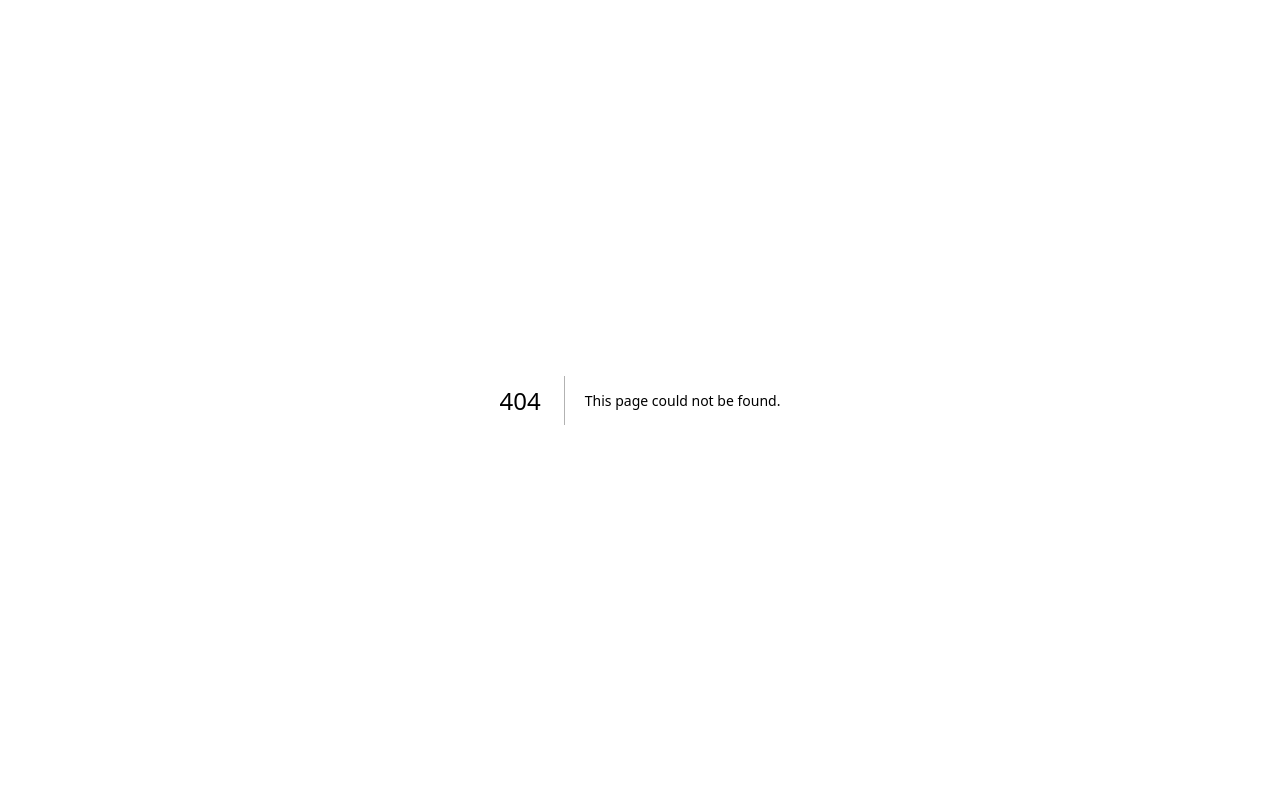
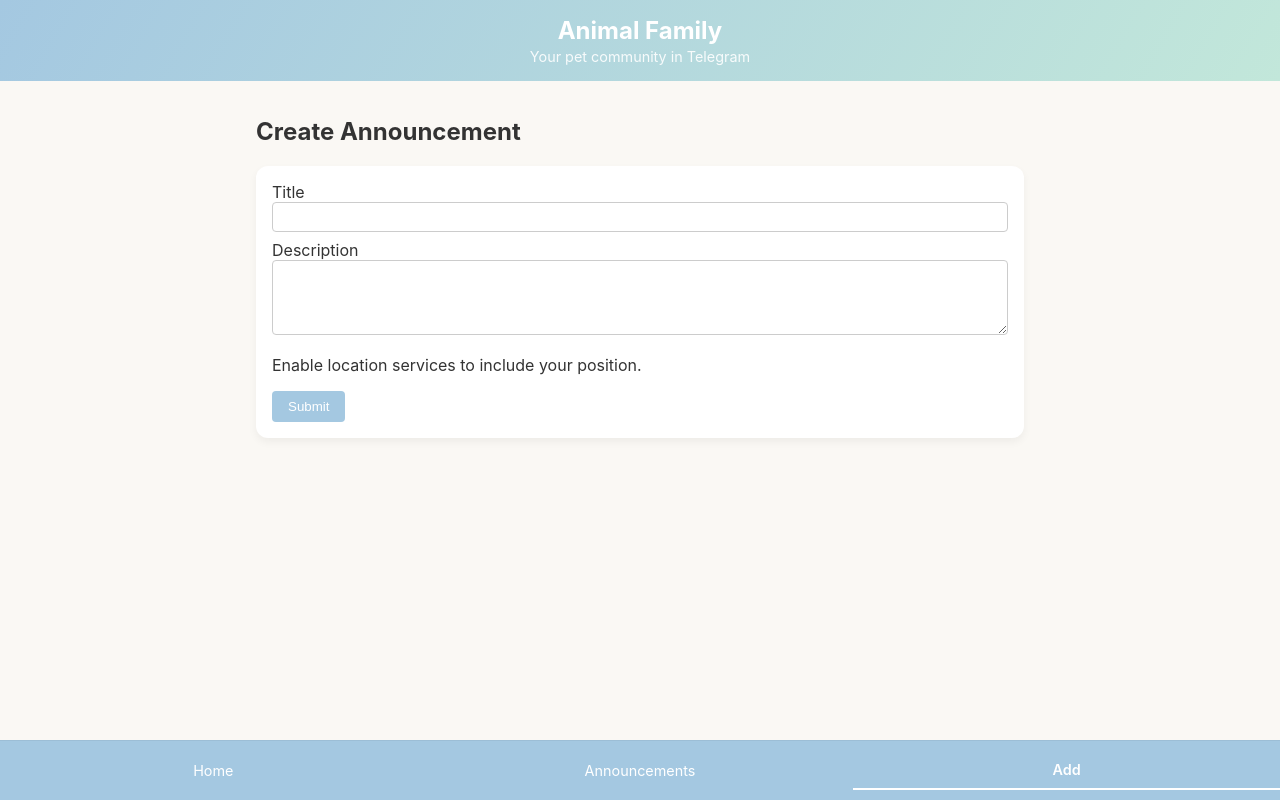
Before and after one commit to ZUA228132/animalfamily, a Next.js app: page /create in a window 1280 px wide. Before the commit this address had no page. Built offline with nearby package versions, Linux system fonts and the light colour scheme; no server answers.

Commit message:
Add files via upload

```diff
--- a/components/FooterNav.tsx
+++ b/components/FooterNav.tsx
@@ -21,9 +21,22 @@ export default function FooterNav() {
       >
         Announcements
       </Link>
-      <Link href="/admin" className={currentPath === '/admin' ? 'active' : ''}>
-        Admin
+      <Link
+        href="/create"
+        className={currentPath === '/create' ? 'active' : ''}
+      >
+        Add
       </Link>
+      {/* The Admin link is hidden by default.  To expose it in your
+          deployment set NEXT_PUBLIC_SHOW_ADMIN_NAV to 'true'. */}
+      {process.env.NEXT_PUBLIC_SHOW_ADMIN_NAV === 'true' && (
+        <Link
+          href="/admin"
+          className={currentPath === '/admin' ? 'active' : ''}
+        >
+          Admin
+        </Link>
+      )}
     </nav>
   );
 }
--- a/components/Header.tsx
+++ b/components/Header.tsx
@@ -1,11 +1,19 @@
 /**
  * Top header component with the title and optional subtitle.
  */
+import useTelegram from '../hooks/useTelegram';
+
 export default function Header() {
+  // Use Telegram WebApp context to personalise the header and apply theme.
+  const { user } = useTelegram();
   return (
     <header className="header">
       <h1>Animal Family</h1>
-      <p>Your pet community in Telegram</p>
+      {user?.first_name ? (
+        <p>Welcome, {user.first_name}!</p>
+      ) : (
+        <p>Your pet community in Telegram</p>
+      )}
     </header>
   );
 }
--- a/components/Map.tsx
+++ b/components/Map.tsx
@@ -3,19 +3,34 @@ import 'leaflet/dist/leaflet.css';
 import { LatLngExpression } from 'leaflet';
 
 interface MapProps {
+  /**
+   * Optional array of markers to display.  Each marker must provide a
+   * position (latitude and longitude) and a label for its popup.
+   */
   markers?: { position: LatLngExpression; label: string }[];
+  /**
+   * Optional initial map centre.  If omitted, the map defaults to
+   * Amsterdam coordinates.
+   */
+  center?: [number, number];
+  /**
+   * Optional initial zoom level.
+   */
+  zoom?: number;
 }
 
 /**
  * A simple map component using react‑leaflet. It accepts an array of markers
  * with positions and labels and renders them on an OpenStreetMap base layer.
  */
-export default function Map({ markers = [] }: MapProps) {
-  // Default center is Amsterdam
+export default function Map({ markers = [], center, zoom }: MapProps) {
+  // Default centre is Amsterdam if none provided
   const defaultCenter: LatLngExpression = [52.3676, 4.9041];
+  const mapCenter: LatLngExpression = center ?? defaultCenter;
+  const mapZoom = zoom ?? 12;
   return (
     <div className="map-container">
-      <MapContainer center={defaultCenter} zoom={12} style={{ height: '100%', width: '100%' }}>
+      <MapContainer center={mapCenter} zoom={mapZoom} style={{ height: '100%', width: '100%' }}>
         <TileLayer
           attribution='&copy; <a href="http://osm.org/copyright">OpenStreetMap</a> contributors'
           url="https://{s}.tile.openstreetmap.org/{z}/{x}/{y}.png"
--- /dev/null
+++ b/hooks/useTelegram.ts
@@ -0,0 +1,70 @@
+import { useEffect, useState } from 'react';
+import { supabase } from '../lib/supabaseClient';
+
+/**
+ * Hook to interact with the Telegram WebApp interface.  It exposes
+ * basic information about the current user (if available) and
+ * applies the Telegram theme to CSS variables.  When a user
+ * identity is present the hook also attempts to upsert the user
+ * record into the Supabase public.users table.
+ */
+export interface TelegramUser {
+  id?: number;
+  first_name?: string;
+  last_name?: string;
+  username?: string;
+  photo_url?: string;
+}
+
+export default function useTelegram() {
+  const [user, setUser] = useState<TelegramUser | null>(null);
+  useEffect(() => {
+    if (typeof window === 'undefined') return;
+    const anyWin = window as any;
+    const tg = anyWin?.Telegram?.WebApp;
+    if (!tg) return;
+    try {
+      // Signal to Telegram that the app is ready
+      tg.ready();
+      const initUser: TelegramUser | undefined = tg?.initDataUnsafe?.user;
+      if (initUser) {
+        setUser(initUser);
+        // Upsert the user into Supabase if we have an id.  This call
+        // silently fails if the table definition isn't present or the
+        // network is unavailable.
+        (async () => {
+          try {
+            const { id, first_name, last_name, username, photo_url } = initUser;
+            if (!id) return;
+            const payload: any = {
+              id: id.toString(),
+              username,
+              full_name: [first_name, last_name].filter(Boolean).join(' '),
+              telegram_handle: username,
+              avatar_url: photo_url,
+            };
+            await supabase.from('users').upsert(payload, { onConflict: 'id' });
+          } catch (err) {
+            console.warn('Unable to sync Telegram user with Supabase', err);
+          }
+        })();
+      }
+      // Apply Telegram theme parameters to CSS variables.  This will
+      // override our pastel palette when the host Telegram app has a
+      // different colour scheme (e.g. dark mode).
+      const theme = tg?.themeParams || {};
+      const root = document.documentElement;
+      const applyIf = (prop: string, varName: string) => {
+        if (theme[prop]) root.style.setProperty(varName, `#${theme[prop]}`);
+      };
+      applyIf('bg_color', '--color-bg');
+      applyIf('secondary_bg_color', '--color-card');
+      applyIf('button_color', '--color-primary');
+      applyIf('button_text_color', '--color-text');
+      applyIf('hint_color', '--color-secondary');
+    } catch (err) {
+      console.warn('Telegram integration failed', err);
+    }
+  }, []);
+  return { user };
+}
--- a/pages/announcements.tsx
+++ b/pages/announcements.tsx
@@ -48,7 +48,7 @@ export default function AnnouncementsPage() {
         <h2>Announcements</h2>
         {announcements.length === 0 && <p>No announcements found.</p>}
         {announcements.map((ann) => (
-          <div key={ann.id} className="card">
+          <div key={ann.id} className="card fade-in">
             <h3>{ann.title}</h3>
             <p>{ann.description}</p>
             {ann.owner_username && (
--- /dev/null
+++ b/pages/create.tsx
@@ -0,0 +1,129 @@
+import { useEffect, useState } from 'react';
+import { supabase } from '../lib/supabaseClient';
+import Header from '../components/Header';
+import FooterNav from '../components/FooterNav';
+import dynamic from 'next/dynamic';
+
+/**
+ * Page for creating a new announcement.  Users can enter a title and
+ * description and, if they grant location permission, their current
+ * location will be used for the announcement.  Submissions are saved
+ * with a status of 'pending' until an admin approves them.
+ */
+export default function CreateAnnouncementPage() {
+  const [title, setTitle] = useState('');
+  const [description, setDescription] = useState('');
+  const [lat, setLat] = useState<number | null>(null);
+  const [lng, setLng] = useState<number | null>(null);
+  const [submitting, setSubmitting] = useState(false);
+  const Map = dynamic(() => import('../components/Map'), { ssr: false });
+
+  useEffect(() => {
+    // Request the user's current position on mount
+    if (navigator.geolocation) {
+      navigator.geolocation.getCurrentPosition(
+        (pos) => {
+          setLat(pos.coords.latitude);
+          setLng(pos.coords.longitude);
+        },
+        (err) => {
+          console.warn('Geolocation error:', err.message);
+        }
+      );
+    }
+  }, []);
+
+  async function handleSubmit(e: React.FormEvent) {
+    e.preventDefault();
+    if (!title) {
+      alert('Please provide a title for your announcement.');
+      return;
+    }
+    setSubmitting(true);
+    try {
+      const payload: any = {
+        title,
+        description,
+        status: 'pending',
+      };
+      // Include location if available.  Supabase accepts GeoJSON objects
+      // for geography(Point) columns.
+      if (lat !== null && lng !== null) {
+        payload.location = { type: 'Point', coordinates: [lng, lat] };
+      }
+      const { error } = await supabase.from('announcements').insert(payload);
+      if (error) {
+        alert('Failed to save announcement: ' + error.message);
+      } else {
+        alert('Announcement submitted for moderation. Thank you!');
+        setTitle('');
+        setDescription('');
+      }
+    } catch (err: any) {
+      console.error(err);
+      alert('An unexpected error occurred.');
+    } finally {
+      setSubmitting(false);
+    }
+  }
+
+  return (
+    <main>
+      <Header />
+      <div className="container">
+        <h2>Create Announcement</h2>
+        <form onSubmit={handleSubmit} className="card" style={{ padding: '1rem' }}>
+          <div style={{ marginBottom: '0.5rem' }}>
+            <label>
+              Title
+              <br />
+              <input
+                type="text"
+                value={title}
+                onChange={(e) => setTitle(e.target.value)}
+                required
+                style={{ width: '100%', padding: '0.4rem', borderRadius: '4px', border: '1px solid #ccc' }}
+              />
+            </label>
+          </div>
+          <div style={{ marginBottom: '0.5rem' }}>
+            <label>
+              Description
+              <br />
+              <textarea
+                value={description}
+                onChange={(e) => setDescription(e.target.value)}
+                rows={4}
+                style={{ width: '100%', padding: '0.4rem', borderRadius: '4px', border: '1px solid #ccc' }}
+              />
+            </label>
+          </div>
+          <div style={{ marginBottom: '0.5rem' }}>
+            {lat !== null && lng !== null ? (
+              <>
+                <p>Your location: {lat.toFixed(5)}, {lng.toFixed(5)}</p>
+                {/* Show a small map with the user's location */}
+                <div style={{ height: '200px', borderRadius: '8px', overflow: 'hidden' }}>
+                  <Map
+                    center={[lat, lng] as [number, number]}
+                    markers={[{ position: [lat, lng] as [number, number], label: 'You' }]}
+                  />
+                </div>
+              </>
+            ) : (
+              <p>Enable location services to include your position.</p>
+            )}
+          </div>
+          <button
+            type="submit"
+            disabled={submitting}
+            style={{ padding: '0.5rem 1rem', background: 'var(--color-primary)', color: '#fff', border: 'none', borderRadius: '4px' }}
+          >
+            {submitting ? 'Submitting…' : 'Submit'}
+          </button>
+        </form>
+      </div>
+      <FooterNav />
+    </main>
+  );
+}
--- a/styles/globals.css
+++ b/styles/globals.css
@@ -137,3 +137,20 @@ main {
   font-size: 0.9rem;
   opacity: 0.9;
 }
+
+/* Simple fade‑in and slide‑up animation for cards and other elements */
+@keyframes fadeInUp {
+  from {
+    opacity: 0;
+    transform: translateY(10px);
+  }
+  to {
+    opacity: 1;
+    transform: translateY(0);
+  }
+}
+
+.fade-in {
+  animation: fadeInUp 0.5s ease-out forwards;
+  opacity: 0;
+}
```
Also changed, not shown: pages/admin.tsx (+16 -0 lines), pages/index.tsx (+13 -7 lines), 1 other file (tests, documents, lock files or other folders).
